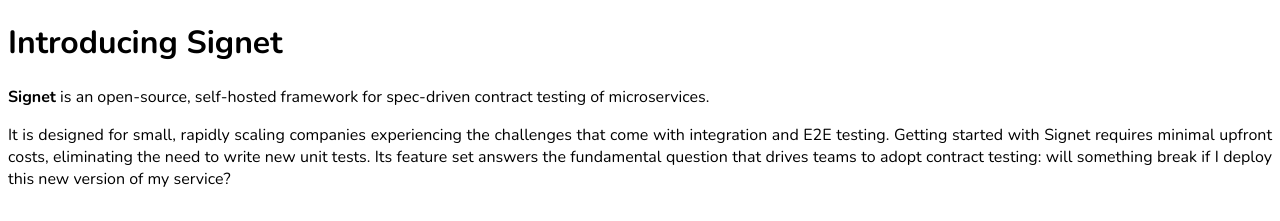
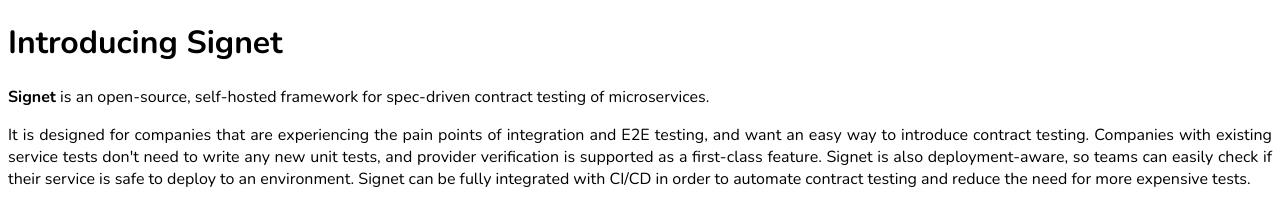
Before and after one commit to signet-framework/case-study, a Next.js app: page /case-study/signet-framework in a window 1280 px wide. Shown: the top 221 px of the page. Built offline with nearby package versions, Linux system fonts and the light colour scheme.

Commit message:
updated signet use case throughout writeup

```diff
--- a/pages/case-study/contract_testing.mdx
+++ b/pages/case-study/contract_testing.mdx
@@ -172,3 +172,5 @@
 
 There are also a limited number of solutions that offer a spec-driven approach.
 Spec-driven contract testing is desirable to companies that want to maximize independent deployability. It also aligns most naturally with teams that use a spec-first approach to API design.
+
+Since we could not find a solution with the combination of trade-offs we were looking for, we decided to build our own.
--- a/pages/case-study/signet-framework.mdx
+++ b/pages/case-study/signet-framework.mdx
@@ -2,9 +2,10 @@
 
 **Signet** is an open-source, self-hosted framework for spec-driven contract testing of microservices.
 
-It is designed for small, rapidly scaling companies experiencing the challenges that come with integration and E2E testing.
-Getting started with Signet requires minimal upfront costs, eliminating the need to write new unit tests.
-Its feature set answers the fundamental question that drives teams to adopt contract testing: will something break if I deploy this new version of my service?
+It is designed for companies that are experiencing the pain points of integration and E2E testing, and want an easy way to introduce contract testing.
+Companies with existing service tests don't need to write any new unit tests, and provider verification is supported as a first-class feature.
+Signet is also deployment-aware, so teams can easily check if their service is safe to deploy to an environment.
+Signet can be fully integrated with CI/CD in order to automate contract testing and reduce the need for more expensive tests.
 
 import SignetTable from '../../components/SignetTable'
 
```
Also changed, not shown: pages/case-study/design-decisions.md (+2 -2 lines).
